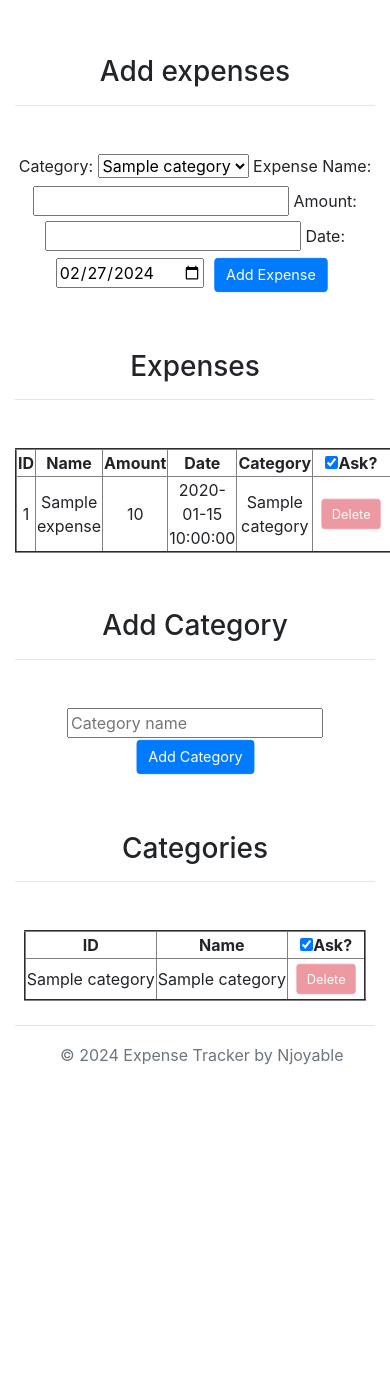
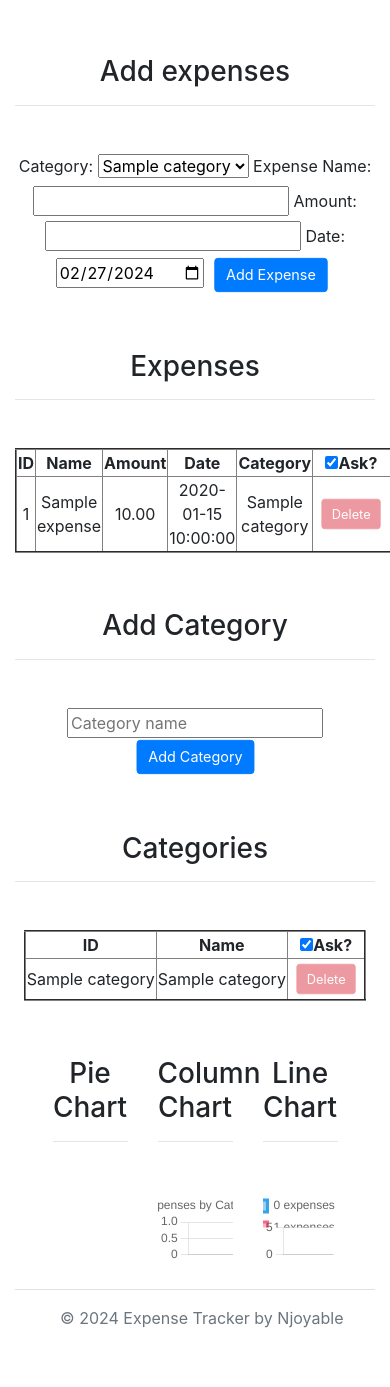
Before and after one commit to Njoyable/finances, a Flask app: template templates/index.html in a window 390 px wide. Shown: the part 188-1575 px from the top of the page. Before the commit the page ends 1253 px from the top, so only its background shows below. Run offline with Flask 3, Linux system fonts and the light colour scheme; the template is opened without the code that fills it: most values are stand-ins (such as "Sample title", 1, 10 or a date in 2020).

Commit message:
Adds graphs to visualize expenses

```diff
--- a/app.py
+++ b/app.py
@@ -12,9 +12,34 @@ def index():
     with duckdb.connect(database='expense_tracker.db', read_only=False) as connection:
         queried_expenses = connection.execute("SELECT * FROM expenses").fetchall()
         categories = connection.execute("SELECT * FROM categories").fetchall()
-        categories_dict = {row[0]: row[1] for row in categories}
-        expenses = [{"id": row[0], "name": row[1], "amount": row[2], "date": row[3], "category": categories_dict.get(row[4], "")} for row in queried_expenses]
-    return render_template("index.html", expenses=expenses, categories=categories_dict)
+        id_to_category = {row[0]: row[1] for row in categories}
+        category_to_id = {row[1]: row[0] for row in categories}
+        expenses = [{"id": row[0], "name": row[1], "amount": row[2], "date": row[3], "category": id_to_category.get(row[4], "")} for row in queried_expenses]
+        summed_expenses_by_category = dict()
+        for category in id_to_category.values():
+            result = connection.execute("SELECT SUM(amount) FROM expenses WHERE category_id=?", [category_to_id[category]]).fetchone()[0]
+            summed_expenses_by_category[category] = result if result else 0
+        summed_expenses_by_date = dict()
+        #   Build a dictionary of expenses by category and date
+        #   {   "Food": { "2021-01-01": 100, "2021-01-02": 200, "2021-01-03": 300 },
+        #       "Rent": { "2021-01-01": 100, "2021-01-02": 200, "2021-01-03": 300 },
+        #       "Transportation": { "2021-01-01": 100, "2021-01-02": 200, "2021-01-03": 300 },
+        #       "Entertainment": { "2021-01-01": 100, "2021-01-02": 200, "2021-01-03": 300 },
+        #       "All": { "2021-01-01": 400, "2021-01-02": 800, "2021-01-03": 1200 }, ""
+        #   }
+        # Initialize the dictionary with all categories and "All" as keys for each date
+        dates = set([str(expense["date"]) for expense in expenses])
+        for category in [*id_to_category.values(), "All"]:
+            summed_expenses_by_date[category] = dict()
+            for date in dates:
+                summed_expenses_by_date[category][date] = 0
+        for expense in expenses:
+            category = expense["category"]
+            date = str(expense["date"])
+            amount = expense["amount"]
+            summed_expenses_by_date[category][date] += amount
+            summed_expenses_by_date["All"][date] += amount
+    return render_template("index.html", expenses=expenses, categories=id_to_category, summed_expenses_by_category=summed_expenses_by_category, summed_expenses_by_date=summed_expenses_by_date)
 
 @app.route("/expenses", methods=["POST"])
 def post_expenses():
--- a/templates/index.html
+++ b/templates/index.html
@@ -5,6 +5,7 @@
     <meta http-equiv="X-UA-Compatible" content="IE=edge">
     <meta name="viewport" content="width=device-width, initial-scale=1.0">
     <link rel="stylesheet" href="https://cdn.jsdelivr.net/npm/bootstrap@4.3.1/dist/css/bootstrap.min.css" integrity="sha384-ggOyR0iXCbMQv3Xipma34MD+dH/1fQ784/j6cY/iJTQUOhcWr7x9JvoRxT2MZw1T" crossorigin="anonymous">
+    <script src="https://cdn.jsdelivr.net/npm/chart.js"></script>
     <title>Expense Tracker</title>
 </head>
 <style>
@@ -102,7 +103,7 @@
                             <tr>
                                 <td>{{ expense.id }}</td>
                                 <td>{{ expense.name }}</td>
-                                <td>{{ expense.amount }}</td>
+                                <td>{{ "%0.2f" | format(expense.amount|float) }}</td>
                                 <td>{{ expense.date }}</td>
                                 <td>{{ expense.category }}</td>
                                 <td>
@@ -149,6 +150,94 @@
                     </div>
                 </div>
             </div>
+            <div class="row">
+                <div class="col-3">
+                    <h3>Pie Chart</h3>
+                    <hr>
+                    <canvas id="pieChart" width="100px" height="100px"></canvas>
+                    <script>
+                        // Set up data and colors here once - will be kept so
+                        const expensesByCategory = {{ summed_expenses_by_category | tojson }};
+                        const colorsForCategories = Object.keys(expensesByCategory).map(() => '#' + Math.floor(Math.random()*16788215).toString(16));
+                        // Append black at last for "All category"
+                        colorsForCategories.push("dark blue")
+                        const ctxPie = document.getElementById('pieChart').getContext('2d');
+                        const expensePieChart = new Chart(ctxPie, {
+                            type: 'pie',
+                            data: {
+                                labels: Object.keys(expensesByCategory),
+                                datasets: [{
+                                    label: 'Expenses by Category (Pie)',
+                                    data: Object.values(expensesByCategory),
+                                }]
+                            },
+                            options: {
+                                width: 100,
+                                height: 100,
+                                title: {
+                                    display: true,
+                                    text: 'Expenses by Category'
+                                }
+                            }
+                        });
+                    </script>
+                </div>
+                <div class="col-3">
+                    <h3>Column Chart</h3>
+                    <hr>
+                    <canvas id="columnChart", width="100px", height="100px"></canvas>
+                    <script>
+                        const ctxBar = document.getElementById('columnChart').getContext('2d');
+                        const expenseColumnChart = new Chart(ctxBar, {
+                            type: 'bar',
+                            data: {
+                                labels: Object.keys(expensesByCategory),
+                                datasets: [{
+                                    label: 'Expenses by Category (Bar)',
+                                    data: Object.values(expensesByCategory),
+                                }]
+                            },
+                            options: {
+                                maxWidth: 200,
+                                maxHeight: 200,
+                                title: {
+                                    display: true,
+                                    text: 'Expenses by Category'
+                                }
+                            }
+                        });
+                    </script>
+                </div>
+                <div class="col-3">
+                    <h3>Line Chart</h3>
+                    <hr>
+                    <canvas id="lineChart", width="100px", height="100px"></canvas>
+                    <script>
+                        const expensesByDate = {{ summed_expenses_by_date | tojson }};
+                        const labels = Object.keys(expensesByDate);
+                        let i = 0
+                        const datasets = Object.keys(expensesByDate).map(category => {
+                            return {
+                                label: `${category} expenses by day`,
+                                data: expensesByDate[category],
+                            }
+                        });
+                        const ctxLine = document.getElementById('lineChart').getContext('2d');
+                        const expenseLineChart = new Chart(ctxLine, {
+                            type: 'line',
+                            data: {
+                                datasets: datasets
+                            },
+                            options: {
+                                title: {
+                                    display: true,
+                                    text: 'Expenses by Category'
+                                }
+                            }
+                        });
+                    </script>
+                </div>
+            </div>
         </div>
         <div class="container">
             <footer class="d-flex flex-wrap justify-content-between align-items-center py-3 my-4 border-top">
@@ -158,14 +247,8 @@
                 </a>
                 <span class="mb-3 mb-md-0 text-muted">&copy; 2024 Expense Tracker by Njoyable</span>
               </div>
-
-              <ul class="nav col-md-4 justify-content-end list-unstyled d-flex">
-                <li class="ms-3"><a class="text-muted" href="#"><svg class="bi" width="24" height="24"><use xlink:href="#twitter"></use></svg></a></li>
-                <li class="ms-3"><a class="text-muted" href="#"><svg class="bi" width="24" height="24"><use xlink:href="#instagram"></use></svg></a></li>
-                <li class="ms-3"><a class="text-muted" href="#"><svg class="bi" width="24" height="24"><use xlink:href="#facebook"></use></svg></a></li>
-              </ul>
             </footer>
-          </div>
+        </div>
     </div>
     <script>
 
```
Also changed, not shown: expense_tracker.db.
